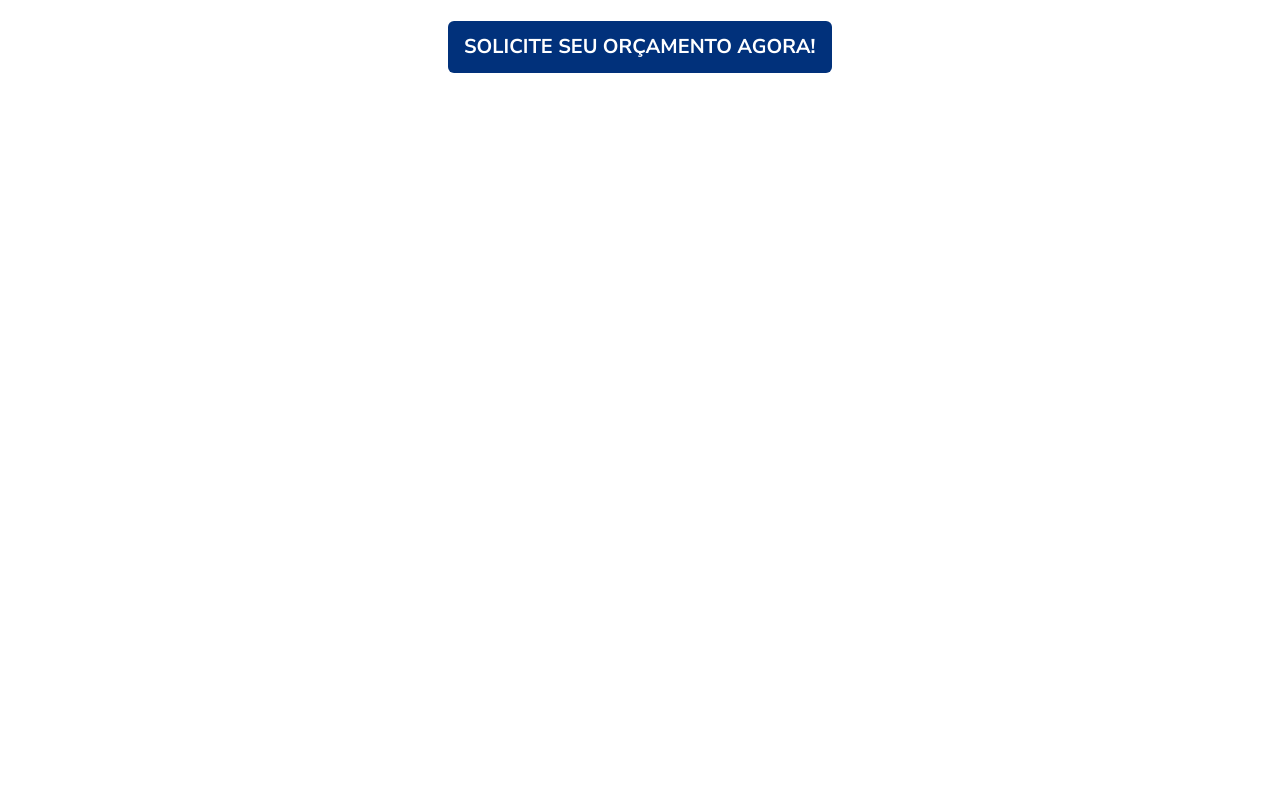
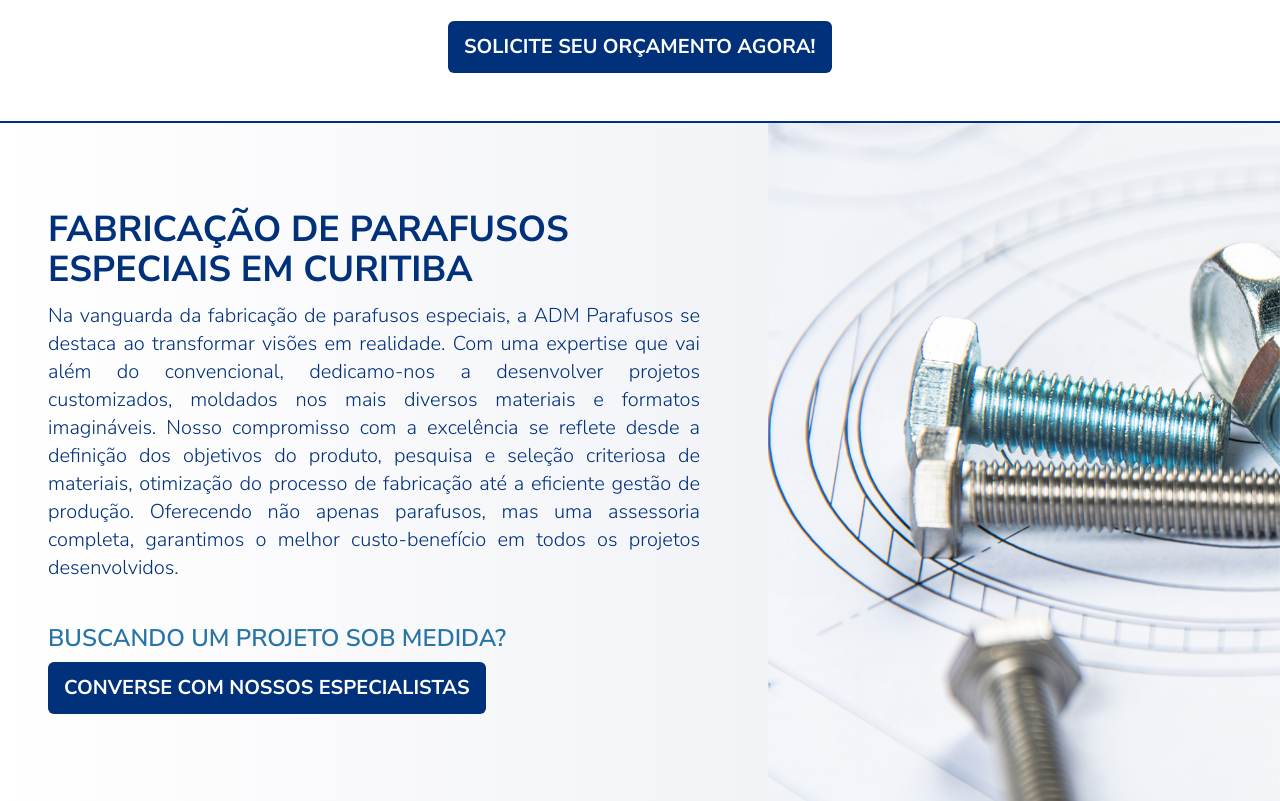
Before and after one commit to cbravos5/ADM-parafusos, a Next.js app: page / in a window 1280 px wide. Shown: the part 1460-2261 px from the top of the page. Before the commit the page ends 1581 px from the top, so only its background shows below. Built offline with nearby package versions, Linux system fonts and the light colour scheme.

Commit message:
add parafusos especiais section

```diff
--- a/src/app/components/products/index.tsx
+++ b/src/app/components/products/index.tsx
@@ -19,9 +19,14 @@ const PRODUCTS_LIST = [
   { text: 'FERRAMENTAS', image: ferramentas.src },
 ];
 
+const SECTION_CLASSES = `animate-[enter_1000ms_ease_1200ms_forwards]
+                         fade-in-0 fill-mode-both w-full px-4 py-10
+                         md:p-12 flex flex-col justify-center gap-5
+                         max-w-7xl mx-auto`;
+
 export function Products() {
   return (
-    <section className="animate-[enter_1000ms_ease_1200ms_forwards] fade-in-0 fill-mode-both w-full px-4 py-10 md:p-12 flex flex-col justify-center gap-5 max-w-7xl mx-auto">
+    <section className={SECTION_CLASSES}>
       <h1 className="text-xl text-center lg:text-left md:text-3xl font-bold text-main-1">
         NOSSOS PRODUTOS
       </h1>
--- /dev/null
+++ b/src/app/components/special-projects/index.tsx
@@ -0,0 +1,53 @@
+import Image from 'next/image';
+
+import bgImage from '@/app/assets/PARAFUSOS-ESPECIAIS.jpg';
+import { Button } from '../button';
+
+export default function SpecialProjects() {
+  return (
+    <section className="w-full flex flex-col lg:flex-row justify-center lg:h-[85%] border-t-2 border-main-1">
+      <div className="lg:w-3/5 flex justify-center items-center px-4 py-10 md:p-12 h-full bg-gradient-to-r from-white to-[#f2f3f7]">
+        <div className="max-w-3xl mx-auto lg:max-w-2xl lg:ml-auto lg:mr-5">
+          <h1 className="text-center mx-auto lg:mx-0 lg:text-left font-bold text-2xl md:text-4xl text-main-1 max-w-xl">
+            FABRICAÇÃO DE PARAFUSOS ESPECIAIS EM CURITIBA
+          </h1>
+          <p className="text-center leading-6 md:leading-7 lg:text-justify text-lg md:text-xl font-light text-main-1 mt-3">
+            Na vanguarda da fabricação de parafusos especiais, a ADM Parafusos
+            se destaca ao transformar visões em realidade. Com uma expertise que
+            vai além do convencional, dedicamo-nos a desenvolver projetos
+            customizados, moldados nos mais diversos materiais e formatos
+            imagináveis. Nosso compromisso com a excelência se reflete desde a
+            definição dos objetivos do produto, pesquisa e seleção criteriosa de
+            materiais, otimização do processo de fabricação até a eficiente
+            gestão de produção. Oferecendo não apenas parafusos, mas uma
+            assessoria completa, garantimos o melhor custo-benefício em todos os
+            projetos desenvolvidos.
+          </p>
+
+          <div className="mt-10 text-center lg:text-left">
+            <h2 className="font-semibold text-main-2 text-lg md:text-2xl">
+              BUSCANDO UM PROJETO SOB MEDIDA?
+            </h2>
+            <Button color="blue" className="max-w-lg mt-2">
+              <a
+                target="_blank"
+                href="https://wa.me/5541999939480?text=Ol%C3%A1%2C+acessei+o+site+e+preciso+falar+com+um+vendedor."
+              >
+                CONVERSE COM NOSSOS ESPECIALISTAS
+              </a>
+            </Button>
+          </div>
+        </div>
+      </div>
+      <div className="lg:w-2/5 relative h-96 lg:h-auto">
+        <Image
+          src={bgImage}
+          fill
+          objectPosition="left"
+          objectFit="cover"
+          alt="Parafusos Especiais"
+        />
+      </div>
+    </section>
+  );
+}
--- a/src/app/page.tsx
+++ b/src/app/page.tsx
@@ -2,6 +2,7 @@ import Image from 'next/image';
 import { Hero } from './components/hero';
 import { Menu } from './components/menu/menu';
 import { Products } from './components/products';
+import SpecialProjects from './components/special-projects';
 
 export default function Home() {
   return (
@@ -12,6 +13,8 @@ export default function Home() {
 
       <Products />
 
+      <SpecialProjects />
+
     </main>
   );
 }
```
Also changed, not shown: src/app/assets/PARAFUSOS-ESPECIAIS.jpg (renamed from public/PARAFUSOS ESPECIAIS-FULL.jpg).
